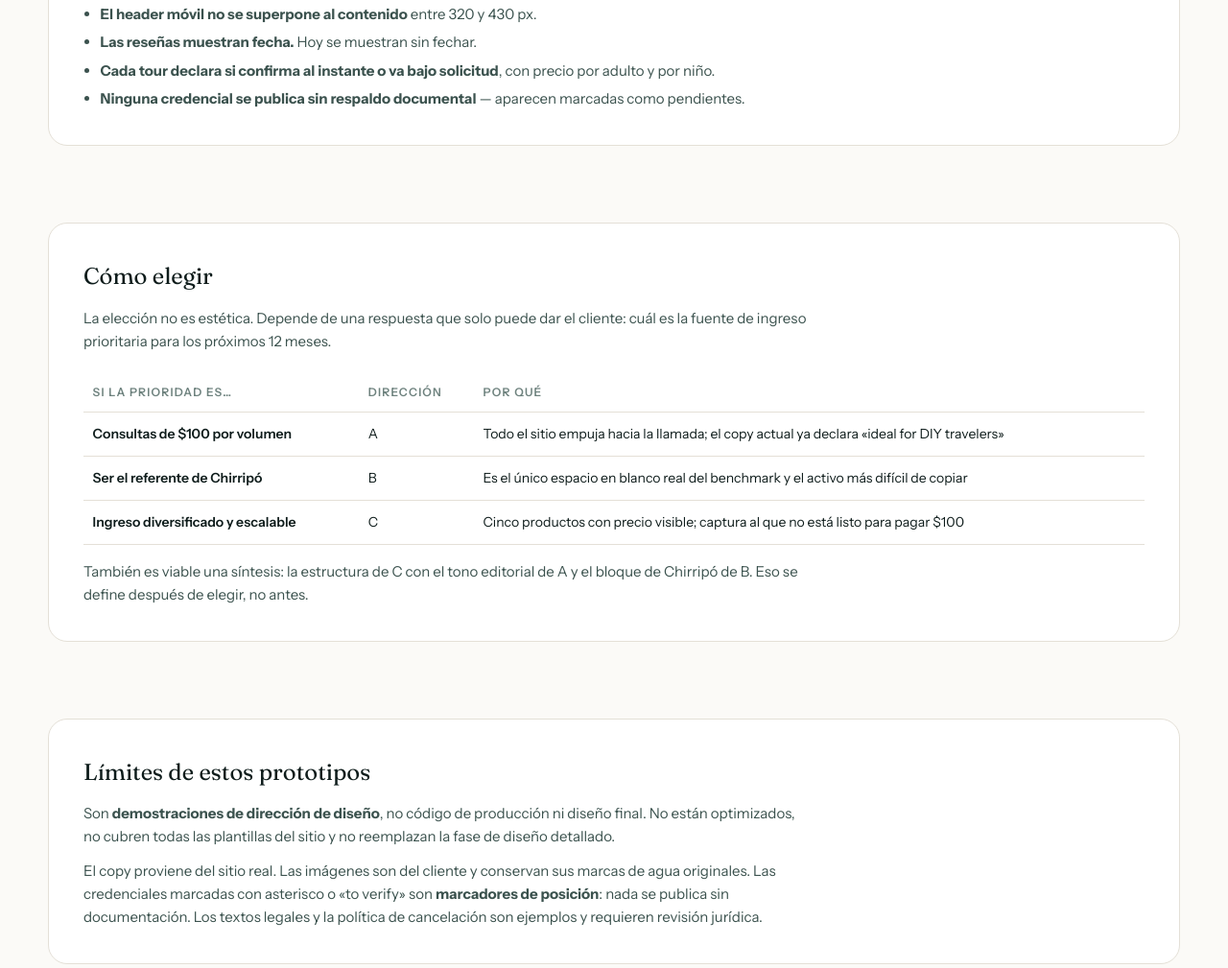
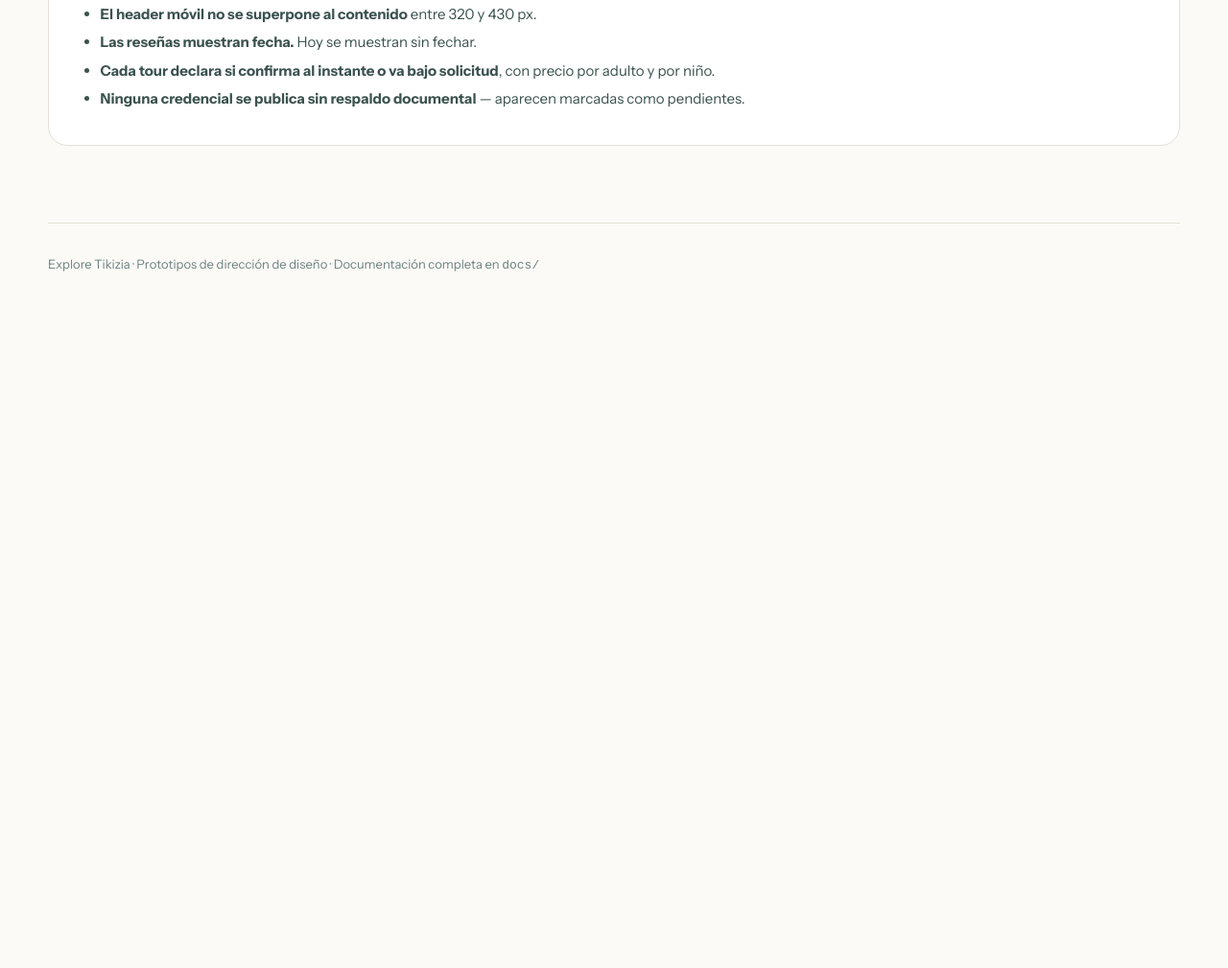
Before and after one commit to JavierOreamuno/exploretikizia-prototipos, a website: page prototype/index.html in a window 1280 px wide. Shown: the part 1774-2783 px from the top of the page at 96% size. After the commit the page ends 2094 px from the top, so only its background shows below. Drawn offline with Linux system fonts and the light colour scheme.

Commit message:
fix: quitar secciones Como elegir y Limites de estos prototipos

```diff
--- a/prototype/index.html
+++ b/prototype/index.html
@@ -58,11 +58,6 @@
   .note p{color:var(--ink-2);max-width:76ch;font-size:.9375rem}
   .note p + p{margin-top:.75rem}
   .note ul{margin:.75rem 0 0;padding-left:1.1rem;color:var(--ink-2);font-size:.9375rem;display:grid;gap:.35rem}
-
-  table{width:100%;border-collapse:collapse;font-size:.875rem;margin-top:1.25rem}
-  th,td{text-align:left;padding:.7rem .6rem;border-bottom:1px solid var(--line);vertical-align:top}
-  th{font-size:.75rem;letter-spacing:.1em;text-transform:uppercase;color:var(--ink-3);font-weight:600}
-  td:first-child{font-weight:600}
 
   footer{border-top:1px solid var(--line);padding-block:2rem;font-size:.8125rem;color:var(--ink-3)}
 </style>
@@ -171,43 +166,6 @@
     </ul>
   </section>
 
-  <section class="note">
-    <h3>Cómo elegir</h3>
-    <p>
-      La elección no es estética. Depende de una respuesta que solo puede dar el cliente: cuál es la
-      fuente de ingreso prioritaria para los próximos 12 meses.
-    </p>
-    <table>
-      <thead>
-        <tr><th>Si la prioridad es…</th><th>Dirección</th><th>Por qué</th></tr>
-      </thead>
-      <tbody>
-        <tr><td>Consultas de $100 por volumen</td><td>A</td><td>Todo el sitio empuja hacia la llamada; el copy actual ya declara «ideal for DIY travelers»</td></tr>
-        <tr><td>Ser el referente de Chirripó</td><td>B</td><td>Es el único espacio en blanco real del benchmark y el activo más difícil de copiar</td></tr>
-        <tr><td>Ingreso diversificado y escalable</td><td>C</td><td>Cinco productos con precio visible; captura al que no está listo para pagar $100</td></tr>
-      </tbody>
-    </table>
-    <p style="margin-top:1rem">
-      También es viable una síntesis: la estructura de C con el tono editorial de A y el bloque de
-      Chirripó de B. Eso se define después de elegir, no antes.
-    </p>
-  </section>
-
-  <section class="note">
-    <h3>Límites de estos prototipos</h3>
-    <p>
-      Son <strong>demostraciones de dirección de diseño</strong>, no código de producción ni diseño
-      final. No están optimizados, no cubren todas las plantillas del sitio y no reemplazan la fase
-      de diseño detallado.
-    </p>
-    <p>
-      El copy proviene del sitio real. Las imágenes son del cliente y conservan sus marcas de agua
-      originales. Las credenciales marcadas con asterisco o «to verify» son <strong>marcadores de
-      posición</strong>: nada se publica sin documentación. Los textos legales y la política de
-      cancelación son ejemplos y requieren revisión jurídica.
-    </p>
-  </section>
-
 </main>
 
 <footer class="shell">
```
